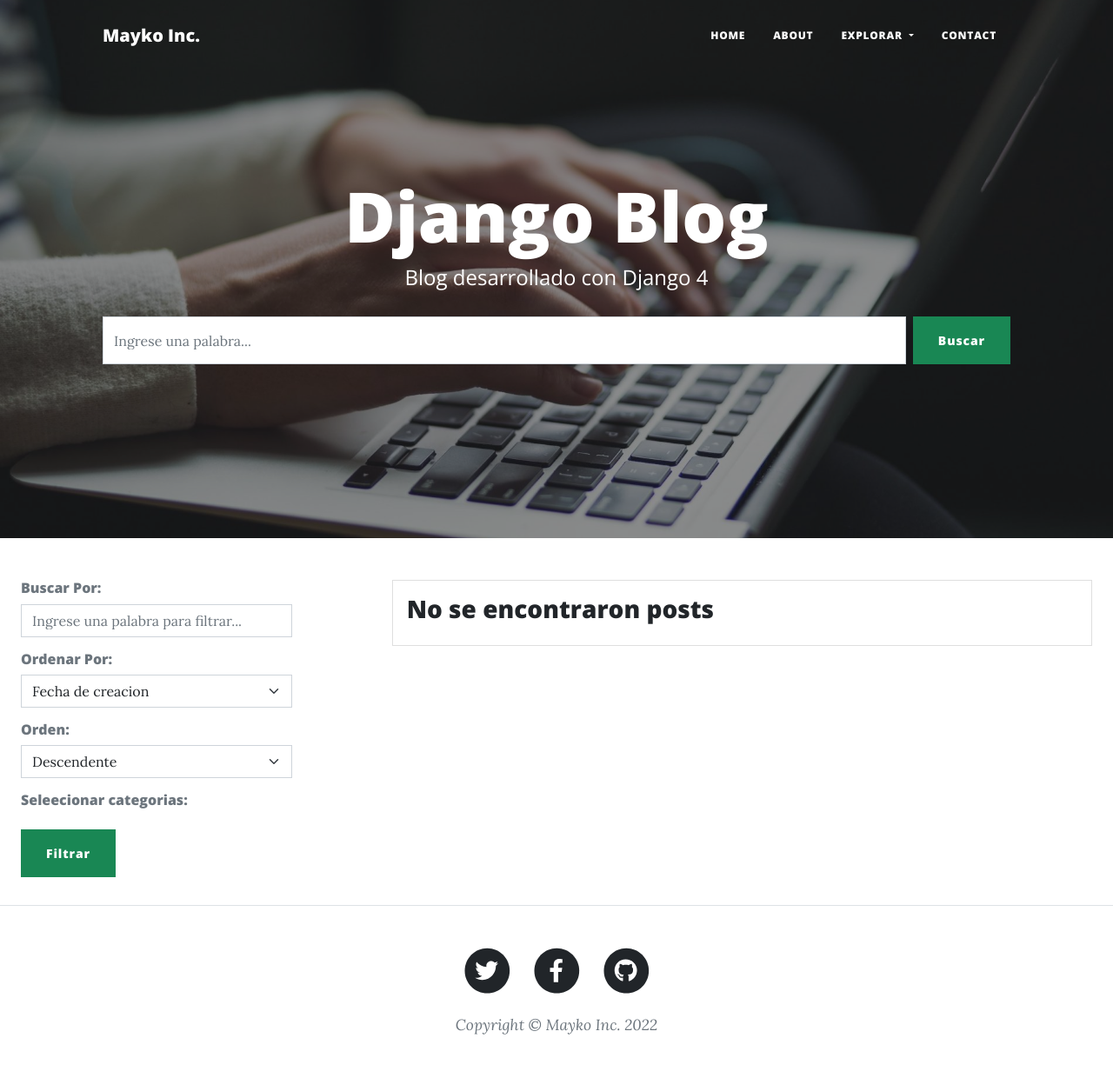
After one commit to Mayko2003/BlogDjango, a Django app: page /explorar in a window 1280 px wide. The commit adds this page. Shown: the whole page at 87% size. Run offline with Django 4.2, Linux system fonts and the light colour scheme; data that the repository does not hold is empty; some libraries are stand-ins or nearby versions.

Commit message:
creacion de modelos IV, agregado de templates III

```diff
--- a/apps/blog/models.py
+++ b/apps/blog/models.py
@@ -15,6 +15,7 @@ class Categoria(models.Model):
         verbose_name = 'Categoria'
         verbose_name_plural = 'Categorias'
         db_table = 'categorias'
+        ordering = ['nombre']
 
     def __str__(self):
         return self.nombre
@@ -38,6 +39,7 @@ class Usuario(models.Model):
         verbose_name = 'Usuario'
         verbose_name_plural = 'Usuarios'
         db_table = 'usuarios'
+        ordering = ['nombre_usuario']
 
     def __str__(self):
         return self.nombre_usuario
@@ -63,6 +65,7 @@ class Post(models.Model):
         verbose_name = 'Post'
         verbose_name_plural = 'Posts'
         db_table = 'posts'
+        ordering = ['-fecha_creacion']
 
     def __str__(self):
         return self.titulo
--- a/apps/blog/urls.py
+++ b/apps/blog/urls.py
@@ -6,5 +6,6 @@ urlpatterns = [
     path('', home, name = 'home'),
     path('about', about, name = 'about'),
     path('contact', contact, name = 'contact'),
-    path('ver-post/<slug:slug>', ver_post, name = 'ver_post')
+    path('ver-post/<slug:slug>', ver_post, name = 'ver_post'),
+    path('explorar', explorar, name = 'explorar'),
 ]
--- a/apps/blog/views.py
+++ b/apps/blog/views.py
@@ -13,7 +13,7 @@ def home(request):
             Q(titulo__icontains = query) |
             Q(descripcion__icontains = query)
         ).distinct()
-    paginator = Paginator(posts, 1)
+    paginator = Paginator(posts, 3)
     page = request.GET.get('page')
     posts = paginator.get_page(page)
     return render(request, 'index.html', {'posts' : posts})
@@ -28,3 +28,44 @@ def contact(request):
 def ver_post(request, slug):
     post = get_object_or_404(Post, slug = slug)
     return render(request, 'post.html', {'post' : post})
+
+
+def explorar(request):
+    # se obtienen todas las categorias y se crea una lista de indices
+    categorias = Categoria.objects.all()
+    indices = range(len(categorias))
+    indices_categorias = zip(indices, categorias)
+
+    # se obtienen los parametros de la peticion
+    items = list(request.GET.items())
+    # se obtienen todos los posts publicados
+    posts = Post.objects.filter(estado = True)
+    # se obtiene el parametro de busqueda y se realiza la busqueda
+    query = request.GET.get("filtrar_post")
+    if query:
+        posts = Post.objects.filter(
+            Q(titulo__icontains = query) |
+            Q(descripcion__icontains = query)
+        ).distinct()
+
+    # si hay parametros se realiza el filtro
+    if len(items) > 1:
+        orden_por = request.GET.get("orden_por")
+        orden = request.GET.get("orden")
+        categorias = list()
+        for i in range(3,len(items)):
+            categorias += [items[i][1]]
+        # filtrar por categoria
+        if categorias:
+            for cat in categorias:
+                posts = posts.filter(categorias__nombre__exact = cat).distinct()
+        # ordenar por los parametros
+        posts = posts.order_by(orden + orden_por)
+
+    # paginacion
+    paginator = Paginator(posts, 3)
+    page = request.GET.get('page')
+    posts = paginator.get_page(page)
+
+    # renderizacion
+    return render(request, 'explorar.html', {'indices_categorias' : indices_categorias, 'posts' : posts})
--- /dev/null
+++ b/templates/explorar.html
@@ -0,0 +1,110 @@
+{% extends 'index.html' %}
+{% load static %}
+{% block titulo %}
+Explorar
+{% endblock titulo %}
+
+{% block header_imagen %}
+{% static 'assets/img/explorar-bg.jpg' %}
+{% endblock header_imagen %}
+
+{% block main %}
+
+<div class="row ms-auto me-auto">
+    <div class="col-sm-12 col-md-4">
+        <form method="get" class="mb-4" id="form-filtro">
+            <div class="row d-flex justify-content-center">
+                <div class="row mb-2">
+                    <div class="col-sm-12 col-md-10">
+                        <h6 class="text-secondary">Buscar Por: </h6>
+                        <input class="form-control" type="text" placeholder="Ingrese una palabra para filtrar..." name="filtrar_post" id="filtrar_post" value="{{ request.GET.filtrar_post }}">
+                    </div>
+                </div>
+                <div class="row mb-2 my-2">
+                    <div class="col-sm-12 col-md-10">
+                        <h6 class="text-secondary">Ordenar Por: </h6>
+                        <select class="form-select" name="orden_por">
+                            <option value="creador">Creador</option>
+                            <option value="fecha_creacion" selected>Fecha de creacion</option>
+                            <option value="titulo">Titulo</option>
+                        </select>
+                    </div>
+                </div>
+                <div class="row my-2 mb-2">
+                    <div class="col-sm-12 col-md-10">
+                        <h6 class="text-secondary">Orden: </h6>
+                        <select class="form-select" name="orden">
+                            <option value="">Ascendente</option>
+                            <option value="-" selected>Descendente</option>
+                        </select>
+                    </div>
+                </div>
+                <div class="row my-2 mb-2">
+                    <div class="col-sm-12 col-md-10">
+                        <h6 class="text-secondary">Seleecionar categorias: </h6>
+                        <div class="row">
+                            {% for index,categoria in indices_categorias %}
+                            <div class="col-6 d-flex align-items-center">
+                                <input type="checkbox" class="form-check-label col-3" name="cat-{{index}}"
+                                    id="{{index}}" value="{{categoria.nombre}}">
+                                <label class="form-check-label col-3" for="{{index}}">{{categoria.nombre}}</label>
+                            </div>
+                            {% endfor %}
+                        </div>
+                    </div>
+                </div>
+                <div class="row my-2">
+                    <div class="col-sm-12 col-md-10">
+                        <button type="submit" class="btn btn-success">Filtrar</button>
+                    </div>
+                </div>
+            </div>
+        </form>
+    </div>
+    <div class="col-sm-12 col-md-8">
+        <div class="row d-flex justify-content-center">
+            <div class="row">
+                {% if posts %}
+                    {% for post in posts %}
+                        <div class="post-preview">
+                            <a href="ver-post/{{ post.slug }}">
+                                <h2 class="post-title">{{ post.titulo }}</h2>
+                                {% for categoria in post.categorias.all %}
+                                    <i class="fas fa-tag" style="color: cadetblue"></i>{{categoria.nombre}}
+                                {% endfor %}
+                                <h3 class="post-subtitle">{{ post.descripcion }}</h3>
+                            </a>
+                            <p class="post-meta">
+                                Escrito por
+                                <strong><a href="#!">{{ post.creador }}</a></strong>
+                                el {{ post.fecha_creacion }}
+                            </p>
+                        </div>
+                    {% endfor %}
+                {% else %}
+                    <div class="col-sm-12 col-md-12">
+                        <div class="card">
+                            <div class="card-body">
+                                <h3 class="card-title">No se encontraron posts</h3>
+                            </div>
+                        </div>
+                    </div>
+                {% endif %}
+                <div class="d-flex">
+                    {% if posts.has_previous %}
+                        <div class="me-auto mb-4">
+                            <a class="btn btn-primary text-uppercase" href="?page={{ posts.previous_page_number }}">←Anterior</a>
+                        </div>
+                    {% endif %}
+                    {% if posts.has_next %}
+                        <div class="ms-auto mb-4" >
+                            <a class="btn btn-primary text-uppercase" href="?page={{posts.next_page_number}}">Siguiente→</a>
+                        </div>
+                    {% endif %}
+                </div>
+            </div>
+        </div>
+    </div>
+</div>
+
+{% endblock main %}
--- a/templates/index.html
+++ b/templates/index.html
@@ -46,12 +46,12 @@
                                   Explorar
                                 </a>
                                 <ul class="dropdown-menu" aria-labelledby="navbarDropdown">
-                                  <li><a class="dropdown-item" href="#">General</a></li>
-                                  <li><a class="dropdown-item" href="#">Tecnologia</a></li>
-                                  <li><a class="dropdown-item" href="#">Medio Ambiente</a></li>
-                                  <li><a class="dropdown-item" href="#">Politica</a></li>
+                                  <li><a class="dropdown-item" href="{% url 'blog_urls:explorar' %}">General</a></li>
+                                  <li><a class="dropdown-item" href="{% url 'blog_urls:explorar' %}">Tecnologia</a></li>
+                                  <li><a class="dropdown-item" href="{% url 'blog_urls:explorar' %}">Medio Ambiente</a></li>
+                                  <li><a class="dropdown-item" href="{% url 'blog_urls:explorar' %}">Politica</a></li>
                                   <li><hr class="dropdown-divider"></li>
-                                  <li><a class="dropdown-item" href="#">Ver Mas</a></li>
+                                  <li><a class="dropdown-item" href="{% url 'blog_urls:explorar' %}#form-filtro">Ver Mas</a></li>
                                 </ul>
                             </li>
                             <li class="nav-item"><a class="nav-link px-lg-3 py-3 py-lg-4" href="{% url 'blog_urls:contact' %}#contact">Contact</a></li>
@@ -75,11 +75,11 @@
                     <div class="container">
                         <div class="row">
                             <div class="col-md-12 search">
-                                <form method="get">
+                                <form action="{% url 'blog_urls:home' %}" method="get">
                                     <div class="custom-search-imput">
                                         <div class="input-group col-md-12">
                                             <input class="form-control" type="text" placeholder="Ingrese una palabra..." name="buscar_post" id="buscar_post" value="{{ request.GET.buscar_post }}">
-                                            <input type="submit" value="Buscar" class=" btn btn-success">
+                                            <input type="submit" value="Buscar" class="ms-2 btn btn-success">
                                         </div>
                                     </div>
                                 </form>
@@ -107,7 +107,7 @@
                                     </a>
                                     <p class="post-meta">
                                         Escrito por
-                                        <strong><a href="#">{{ post.creador }}</a></strong>
+                                        <strong><a href="#!">{{ post.creador }}</a></strong>
                                         el {{ post.fecha_creacion }}
                                     </p>
                                 </div>
```
Also changed, not shown: static/assets/img/explorar-bg.jpg (added).
